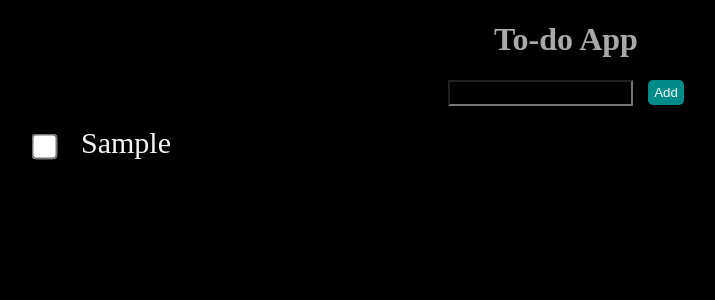
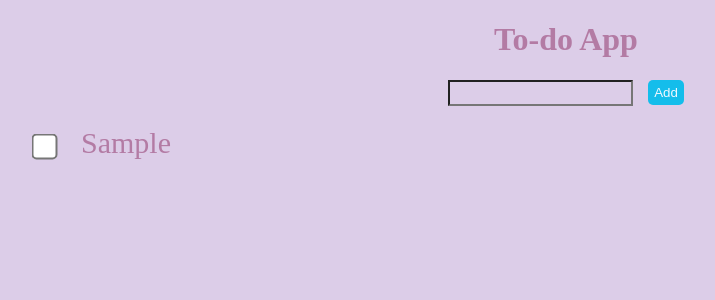
Before and after one commit to MohamedWazeemJassir/to-do-app, a React (Vite) app: page / in a window 1280 px wide. Both pictures are taken after typing "Sample" into the empty fields and a click on the button "Add". Shown: the top 300 px of the page, without its empty margins (74-789 px from the left). Built offline with nearby package versions, Linux system fonts and the light colour scheme.

Commit message:
Changed colors

```diff
--- a/src/App.css
+++ b/src/App.css
@@ -1,6 +1,6 @@
 *{
-    background-color: black;
-    color: whitesmoke;
+    background-color: #DCCDE8;
+    color: #B37BA4;
 }
 
 .add-task{
@@ -10,7 +10,8 @@
 
 h1{
     text-align: center;
-    color: darkgrey;
+    /* color: #00100B; */
+    color: #B37BA4;
 }
 
 .add-btn{
@@ -20,6 +21,9 @@ h1{
 
 .list{
     margin-left: 100px;
+    margin-top: 20px;
+    margin-bottom: 20px;
+    align-content: center;
 }
 
 input[type="text"]{
@@ -29,7 +33,7 @@ input[type="text"]{
 }
 
 input[type="button"]{
-    background-color: darkcyan;
+    background-color: #14BDEB;
     color: aliceblue;
     border: none;
     border-radius: 5px;
```
